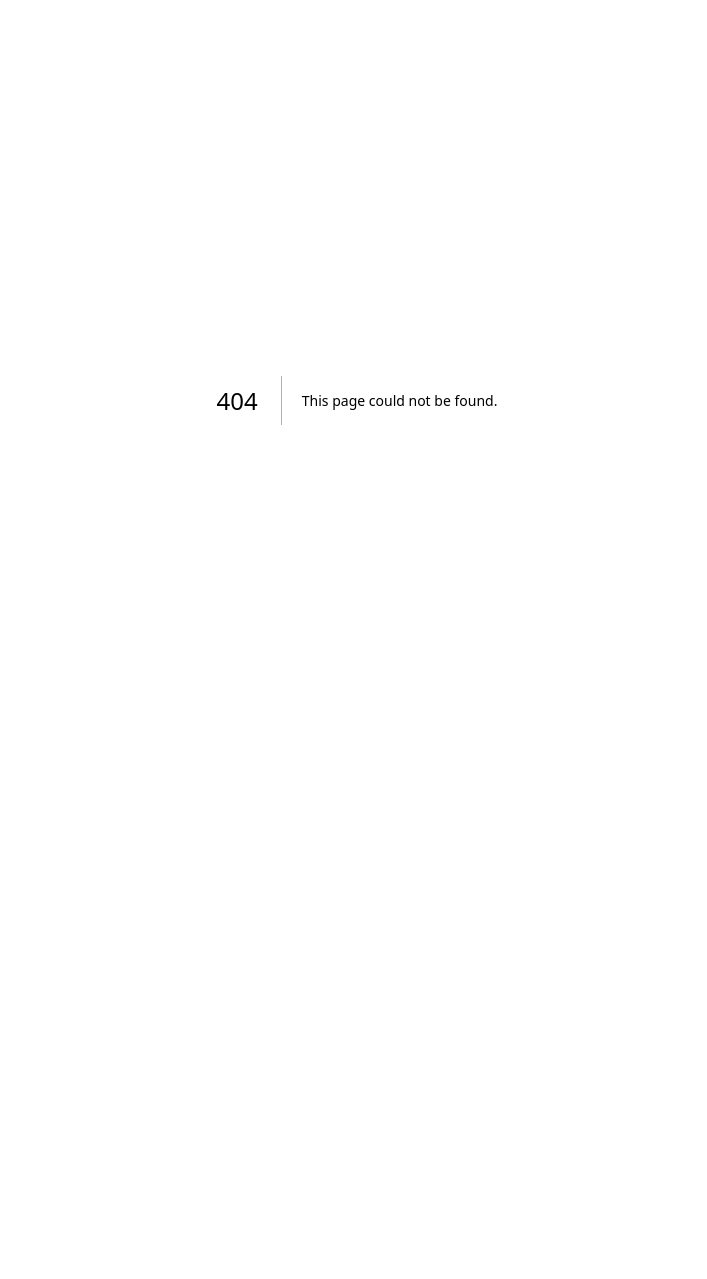
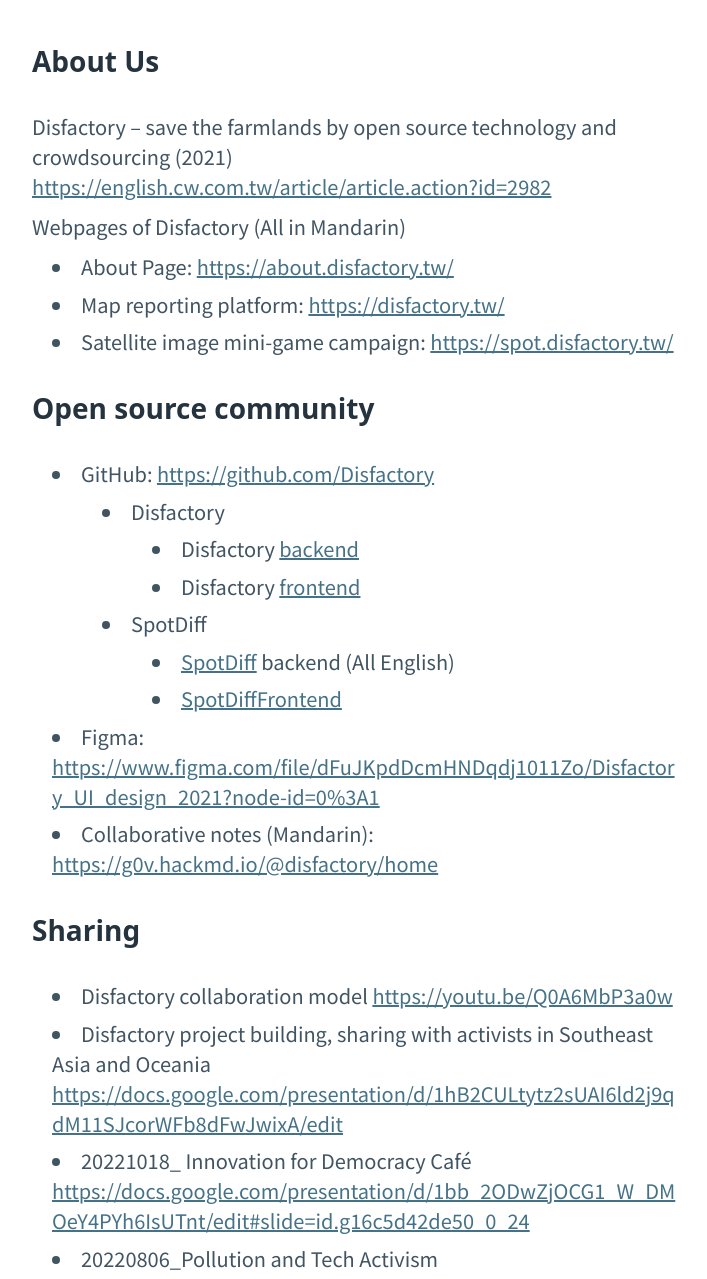
Before and after one commit to Disfactory/Landing, a Next.js app: page /en in a window 1280 px wide. Before the commit this address had no page. Shown: the top 1279 px of the page, without its empty margins (283-990 px from the left). Before the commit the page ends 800 px from the top, so only its background shows below. Built offline with nearby package versions, Linux system fonts and the light colour scheme.

Commit message:
En page (#47)
* feat: add en.js page
* chore: add out to gitignore
* fix: spaces

```diff
--- a/components/layout/nav.js
+++ b/components/layout/nav.js
@@ -1,4 +1,5 @@
 import React from 'react';
+import Link from 'next/link'
 import styled from 'styled-components';
 import { MenuItems } from '~/constants/nav';
 
@@ -128,9 +129,9 @@
         >
           鍵盤參與
         </a>
-        <a href='https://about.disfactory.tw/en/' target='_blank'>
+        <Link href='/en'>
           English
-        </a>
+        </Link>
       </MenuBar>
     </NavContainer>
   );
--- /dev/null
+++ b/pages/en.js
@@ -0,0 +1,218 @@
+import Head from "next/head";
+
+export default function En() {
+  return (
+    <div id="en">
+      <Head>
+        <link
+          rel="stylesheet"
+          href="https://cdn.jsdelivr.net/npm/@picocss/pico@1/css/pico.min.css"
+        />
+
+        <style>
+          {`
+main {
+  display: block;
+  margin: 0 auto;
+  max-width: 680px;
+  padding: 40px 15px;
+  overflow-wrap: break-word;
+}
+
+a {
+  text-decoration: underline;
+  color: #457287;
+}
+
+a:hover {
+  color: #69cdb5;
+}
+
+p {
+  margin-bottom: 10px;
+}
+
+ul li {
+  list-style-position: inside;
+  list-style-type: initial;
+}
+
+h1 {
+  --font-size: 2rem;
+  --typography-spacing-vertical: 3rem;
+}
+
+h2 {
+  --font-size: 1.4rem;
+  --typography-spacing-vertical: 1.5rem;
+}
+
+h3 {
+  --font-size: 1.3rem;
+  --typography-spacing-vertical: 1.5rem;
+}
+
+h4 {
+  --font-size: 1.22rem;
+  --typography-spacing-vertical: 1.5rem;
+}
+
+ul ul {
+  margin-left: 1.5rem;
+}
+
+*::selection {
+  background-color: #4affd834;
+}
+          `}
+        </style>
+      </Head>
+      <main>
+        <h2 id="aboutus">About Us</h2>
+
+        <p>
+          Disfactory – save the farmlands by open source technology and
+          crowdsourcing (2021){" "}
+          <a href="https://english.cw.com.tw/article/article.action?id=2982">
+            https://english.cw.com.tw/article/article.action?id=2982
+          </a>
+        </p>
+
+        <p>Webpages of Disfactory (All in Mandarin)</p>
+
+        <ul>
+          <li>
+            About Page:{" "}
+            <a href="https://about.disfactory.tw/">
+              https://about.disfactory.tw/
+            </a>
+          </li>
+
+          <li>
+            Map reporting platform:{" "}
+            <a href="https://disfactory.tw/">https://disfactory.tw/</a>
+          </li>
+
+          <li>
+            Satellite image mini-game campaign:{" "}
+            <a href="https://spot.disfactory.tw/">
+              {" "}
+              https://spot.disfactory.tw/
+            </a>
+          </li>
+        </ul>
+
+        <h2 id="opensourcecommunity">Open source community</h2>
+
+        <ul>
+          <li>
+            GitHub:{" "}
+            <a href="https://github.com/Disfactory">
+              https://github.com/Disfactory
+            </a>
+            <ul>
+              <li>Disfactory</li>
+
+              <ul>
+                <li>
+                  Disfactory{" "}
+                  <a href="https://github.com/Disfactory/Disfactory">backend</a>
+                </li>
+
+                <li>
+                  Disfactory{" "}
+                  <a href="https://github.com/Disfactory/frontend">frontend</a>
+                </li>
+              </ul>
+
+              <li>SpotDiff</li>
+
+              <ul>
+                <li>
+                  <a href="https://github.com/Disfactory/SpotDiff">SpotDiff</a>{" "}
+                  backend (All English)
+                </li>
+
+                <li>
+                  <a href="https://github.com/Disfactory/SpotDiffFrontend">
+                    SpotDiffFrontend
+                  </a>
+                </li>
+              </ul>
+            </ul>
+          </li>
+
+          <li>
+            Figma:{" "}
+            <a href="https://www.figma.com/file/dFuJKpdDcmHNDqdj1011Zo/Disfactory_UI_design_2021?node-id=0%3A1">
+              https://www.figma.com/file/dFuJKpdDcmHNDqdj1011Zo/Disfactory_UI_design_2021?node-id=0%3A1
+            </a>
+          </li>
+
+          <li>
+            Collaborative notes (Mandarin):{" "}
+            <a href="https://g0v.hackmd.io/@disfactory/home">
+              https://g0v.hackmd.io/@disfactory/home
+            </a>
+          </li>
+        </ul>
+
+        <h2 id="sharing">Sharing</h2>
+
+        <ul>
+          <li>
+            Disfactory collaboration model{" "}
+            <a href="https://youtu.be/Q0A6MbP3a0w">
+              https://youtu.be/Q0A6MbP3a0w
+            </a>
+          </li>
+
+          <li>
+            Disfactory project building, sharing with activists in Southeast
+            Asia and Oceania{" "}
+            <a href="https://docs.google.com/presentation/d/1hB2CULtytz2sUAI6ld2j9qdM11SJcorWFb8dFwJwixA/edit">
+              https://docs.google.com/presentation/d/1hB2CULtytz2sUAI6ld2j9qdM11SJcorWFb8dFwJwixA/edit
+            </a>
+          </li>
+
+          <li>
+            20221018_ Innovation for Democracy Café{" "}
+            <a href="https://docs.google.com/presentation/d/1bb_2ODwZjOCG1_W_DMOeY4PYh6IsUTnt/edit#slide=id.g16c5d42de50_0_24">
+              https://docs.google.com/presentation/d/1bb_2ODwZjOCG1_W_DMOeY4PYh6IsUTnt/edit#slide=id.g16c5d42de50_0_24
+            </a>
+          </li>
+
+          <li>
+            20220806_Pollution and Tech Activism{" "}
+            <a href="https://docs.google.com/presentation/d/1tmUL0GBw2ERUdU-TgU_KXA64jvMp9dys/edit#slide=id.p1">
+              https://docs.google.com/presentation/d/1tmUL0GBw2ERUdU-TgU_KXA64jvMp9dys/edit#slide=id.p1
+            </a>
+          </li>
+        </ul>
+
+        <h2 id="contactus">Contact Us</h2>
+
+        <ul>
+          <li>
+            Email: <a href="mailto:hi@disfactory">hi@disfactory</a>
+          </li>
+
+          <li>
+            Slack:
+            <ul>
+              <li>
+                Go to <a href="https://join.g0v.tw">https://join.g0v.tw</a>
+              </li>
+
+              <li>Join the g0v Slack</li>
+
+              <li>Join #disfactory channel</li>
+
+              <li>Introduce yourself!</li>
+            </ul>
+          </li>
+        </ul>
+      </main>
+    </div>
+  );
+}
```
Also changed, not shown: 1 other file (tests, documents, lock files or other folders).
